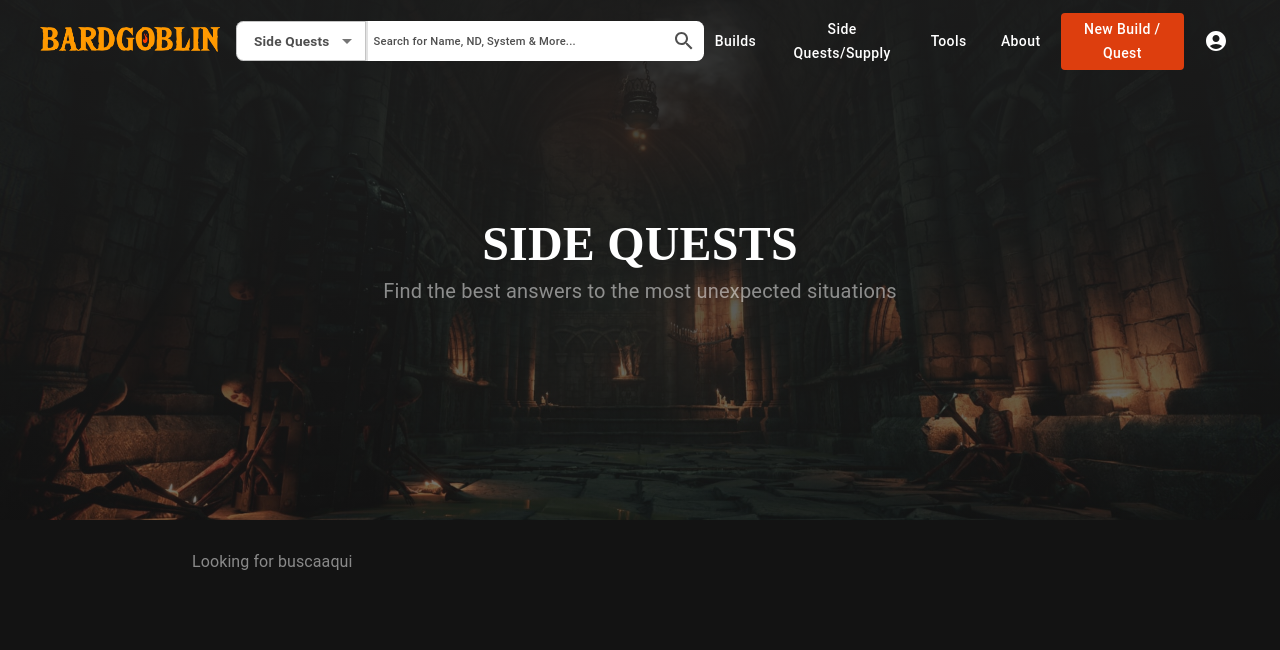
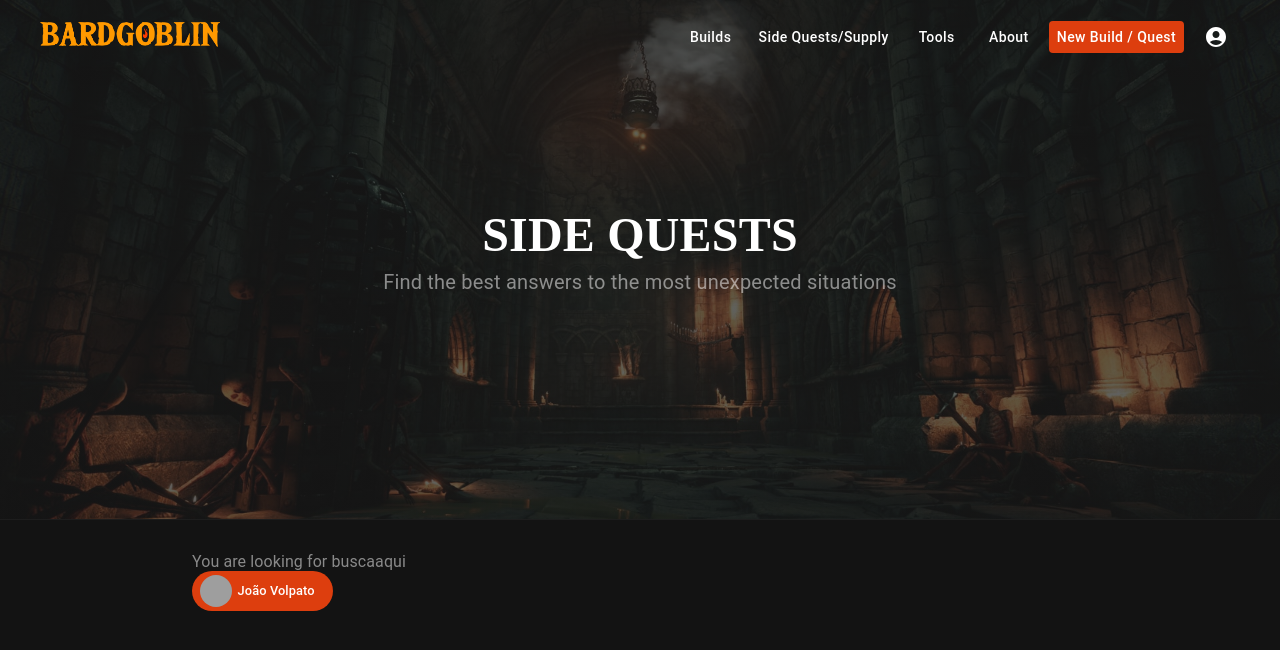
Before and after one commit to volpatocode/bardgoblin, a Next.js app: page /quest/quest in a window 1280 px wide. Shown: the top 650 px of the page. Built offline with nearby package versions, Linux system fonts and the light colour scheme; grey boxes are pictures that could not be loaded; a web font is replaced by a local one.

Commit message:
feat: querytopic started¨& userbadge

```diff
--- a/src/components/Navbar/index.tsx
+++ b/src/components/Navbar/index.tsx
@@ -15,7 +15,7 @@ import AvatarIcon from "../AvatarIcon";
 import { Stack } from "@mui/material";
 
 export type navbarType = {
-  page: "home" | "results" ;
+  page: "home" | "section" | "post";
 };
 
 export default function index({page}: navbarType) {
@@ -24,7 +24,7 @@ export default function index({page}: navbarType) {
       <Navbar page={page}>
         <NavLeftSide>
           <Logo variant="horizontal" />
-          {page != "home" && <NavSearchBar />}
+          {page === "post" && <NavSearchBar />}
         </NavLeftSide>
         <NavRightSide>
           <Stack
--- /dev/null
+++ b/src/components/QueryTopic/index.tsx
@@ -0,0 +1,14 @@
+import React from "react";
+import UserBadge from "../UserBadge";
+import { QueryTopic } from "./styles";
+
+
+export type topicType = {};
+
+export default function index({}: topicType) {
+  return (
+    <QueryTopic>
+      <UserBadge/>
+    </QueryTopic>
+  );
+}
--- /dev/null
+++ b/src/components/QueryTopic/styles.ts
@@ -0,0 +1,10 @@
+import styled from "@emotion/styled";
+import { Box } from "@mui/material";
+
+export const QueryTopic = styled(Box)`
+    width: 100%;
+    flex-direction: row;
+    justify-content: space-between;
+    align-items: center;
+    flex-wrap: wrap;
+`;
--- /dev/null
+++ b/src/components/UserBadge/index.tsx
@@ -0,0 +1,14 @@
+import React from "react";
+import { UserBadge, UserImage, Username } from "./styles";
+
+
+export type badgeType = {};
+
+export default function index({}: badgeType) {
+  return (
+    <UserBadge>
+      <UserImage src="https://avatars.githubusercontent.com/u/102267019?v=4"/>
+      <Username>João Volpato</Username>
+    </UserBadge>
+  );
+}
--- /dev/null
+++ b/src/components/UserBadge/styles.ts
@@ -0,0 +1,33 @@
+import styled from "@emotion/styled";
+import { Button } from "@mui/material";
+
+export const UserBadge = styled(Button)`
+  color: #fff;
+  text-transform: none;
+  background: #dd3e0e;
+  padding: 4px 18px 4px 8px;
+  display: flex;
+  flex-direction: row;
+  flex-wrap: nowrap;
+  align-items: center;
+  gap: 0.35rem;
+  border-radius: 20px;
+  :hover {
+    background: #dd3e0e;
+  }
+`;
+
+export const UserImage = styled.img`
+    border-radius: 50%;
+    width: 32px;
+    height: 32px;
+
+`;
+
+export const Username = styled.p`
+    font-size: 0.8rem;
+    font-weight: 500;
+    color: #fff;
+    text-align: left;
+    letter-spacing: 0.1px;
+`;
--- a/src/pages/home/home.tsx
+++ b/src/pages/home/home.tsx
@@ -9,7 +9,7 @@ import {
   WrittenContent,
   HomeMainContent,
 } from "./styles";
-import HomeSearchBar from "../../components/HomeSearchBar";
+import MainSearchBar from "../../components/MainSearchBar";
 
 export default function index() {
   return (
@@ -25,7 +25,7 @@ export default function index() {
                 tabletop rpg
               </HomeSubtitle>
             </WrittenContent>
-            <HomeSearchBar />
+            <MainSearchBar/>
           </HomeContent>
           <Footer />
         </HomeMainContent>
--- a/src/pages/quest/quest.tsx
+++ b/src/pages/quest/quest.tsx
@@ -1,5 +1,6 @@
 import React from "react";
 import Navbar from "../../components/Navbar";
+import QueryTopic from "../../components/QueryTopic";
 
 import {
   Quest,
@@ -16,7 +17,7 @@ export default function index() {
     <>
       <Quest>
         <QuestHeader>
-          <Navbar page="results" />
+          <Navbar page="section" />
           <QuestContent>
             <QuestTitle>Side quests</QuestTitle>
             <QuestDescription>
@@ -26,7 +27,8 @@ export default function index() {
         </QuestHeader>
       </Quest>
       <QuestResults>
-        <ResultsListTitle>Looking for buscaaqui</ResultsListTitle>
+        <ResultsListTitle>You are looking for buscaaqui</ResultsListTitle>
+        <QueryTopic/>
       </QuestResults>
     </>
   );
--- a/src/pages/quest/styles.ts
+++ b/src/pages/quest/styles.ts
@@ -11,10 +11,11 @@ export const Quest = styled(Box)`
 `;
 
 export const QuestHeader = styled(Box)`
-  background: linear-gradient(rgba(29, 29, 29, 0.9), rgba(29, 29, 29, 0.6)),
+  background: linear-gradient(rgba(29, 29, 29, 0.7), rgba(29, 29, 29, 0.7)),
     url("/quests.png") no-repeat center center / cover;
   width: 100vw;
   height: 65vh;
+  border-bottom: 1px solid rgba(29, 29, 29, 1);
 `;
 
 export const QuestContent = styled(Box)`
```
Also changed, not shown: src/components/HomeSearchBar/index.tsx (deleted, +0 -50 lines), src/components/MainSearchBar/index.tsx (added, +49 -0 lines), src/components/MainSearchBar/styles.ts (renamed from src/components/HomeSearchBar/styles.ts, +24 -2 lines).
